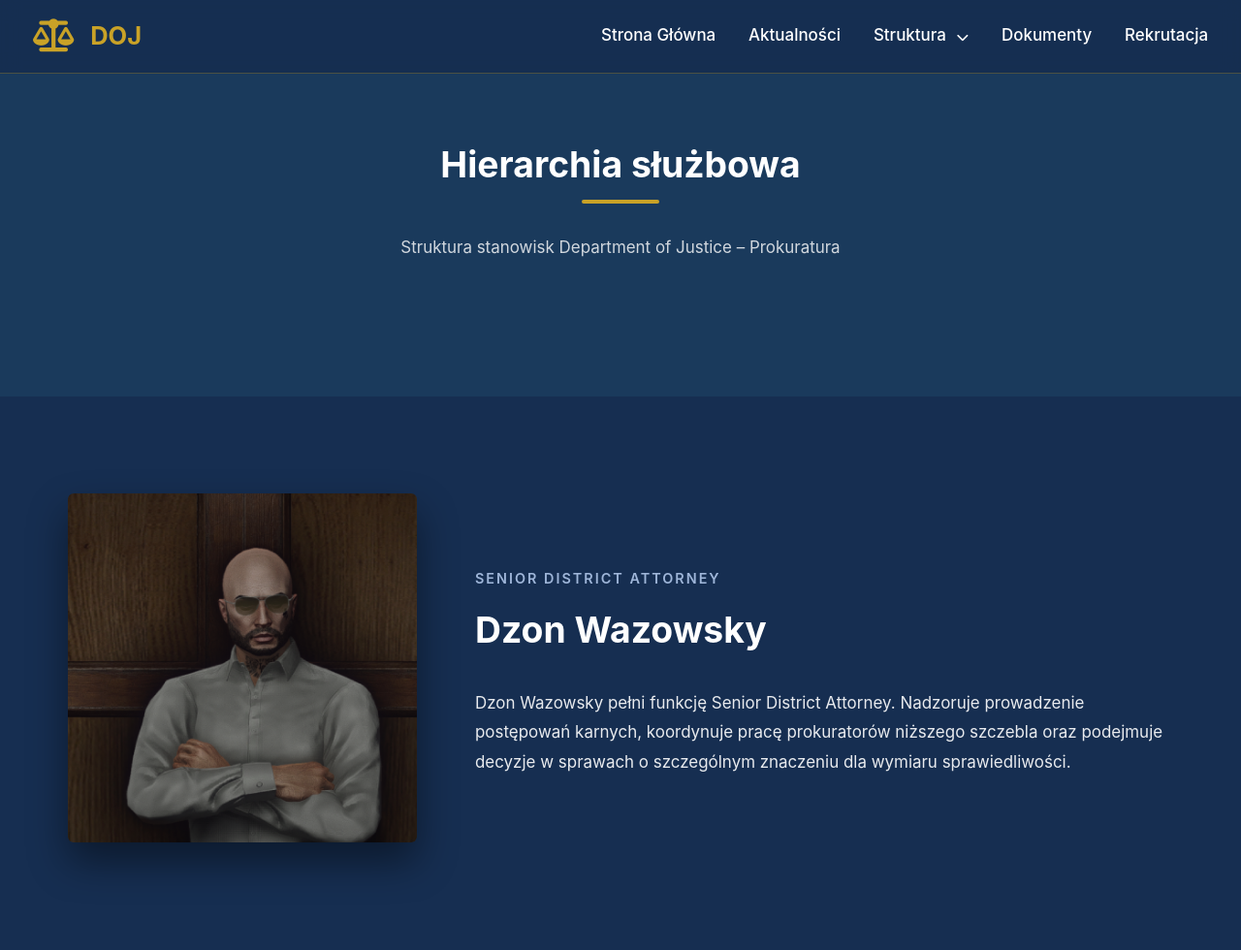
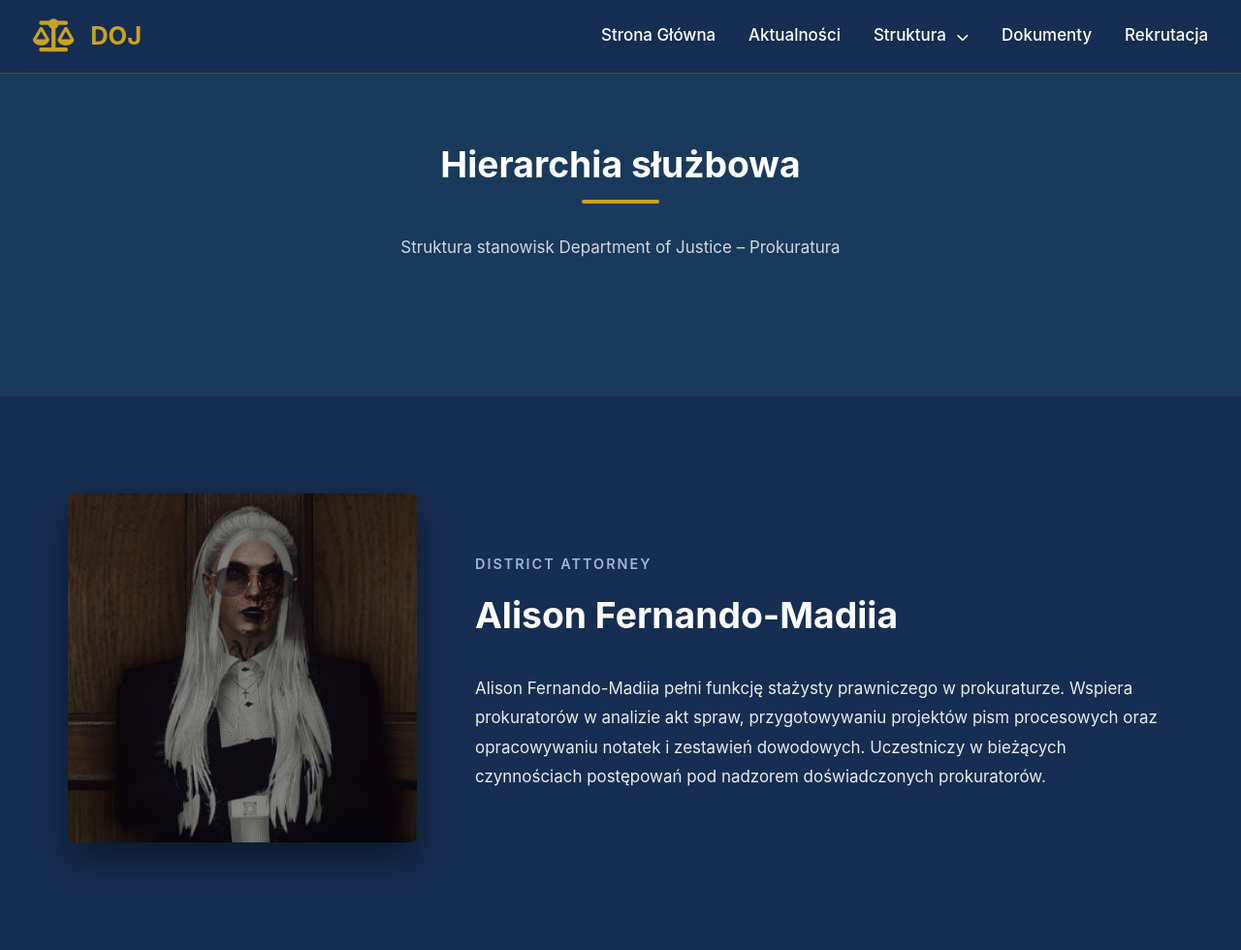
Before and after one commit to WiktorM257/DojNxtRp_prokuratura, a plain HTML site: page index.html in a window 1280 px wide. Shown: the top 980 px of the page at 97% size. Drawn offline with Linux system fonts and the light colour scheme.

Commit message:
Update index.html
Usunięcie wazowskiego

```diff
--- a/index.html
+++ b/index.html
@@ -121,30 +121,6 @@
 
 
 
-    <section  class="doj-profile">
-
-          <div class="doj-profile-inner">
-
-            <div class="doj-profile-left">
-                <img src="Dzon Wazowsky.png" alt="Dzon Wazowsky">
-            </div>
-
-            <div class="doj-profile-right">
-                <h4 class="doj-rank">Senior District Attorney</h4>
-                <h2 class="doj-name">Dzon Wazowsky</h2>
-
-
-               <p>
-                    Dzon Wazowsky pełni funkcję Senior District Attorney. Nadzoruje prowadzenie
-                    postępowań karnych, koordynuje pracę prokuratorów niższego szczebla oraz podejmuje
-                    decyzje w sprawach o szczególnym znaczeniu dla wymiaru sprawiedliwości.
-                </p>
-
-
-            </div>
-
-        </div>
-    </section>
 
 
 
```
